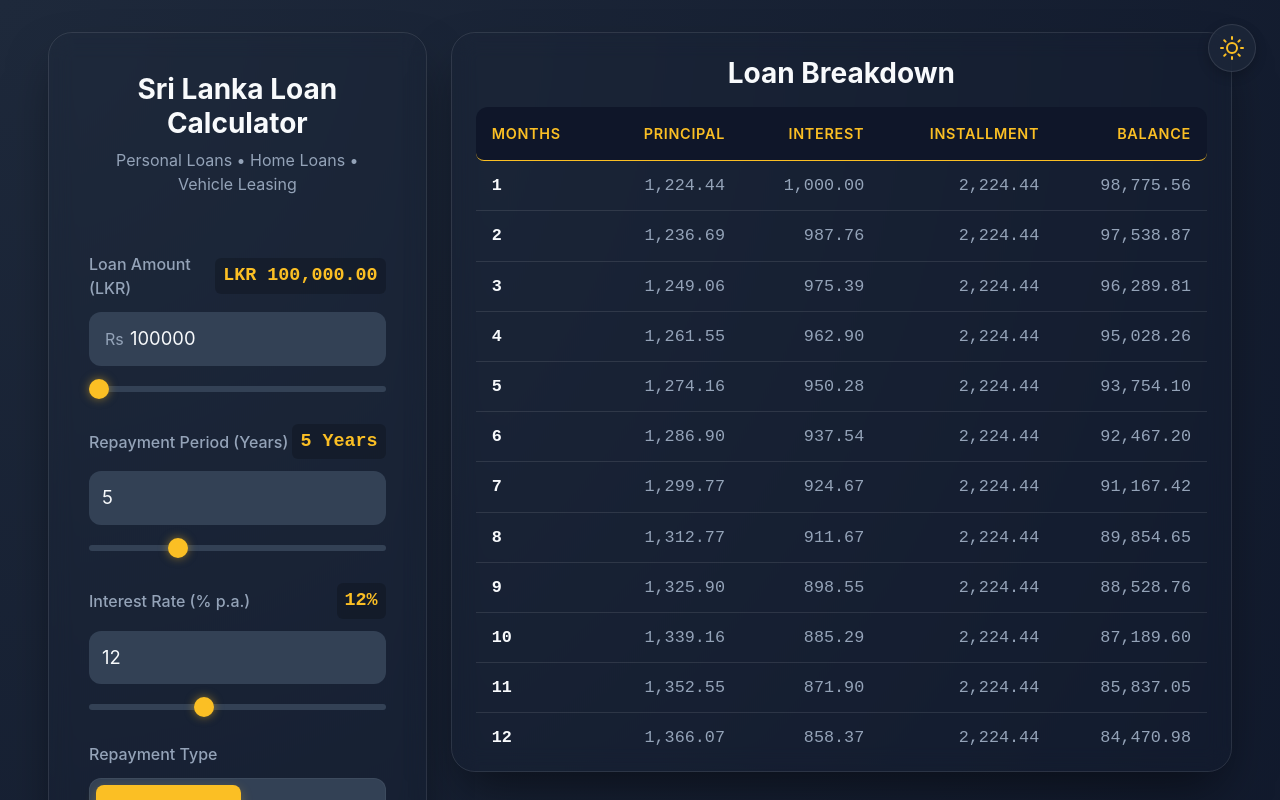
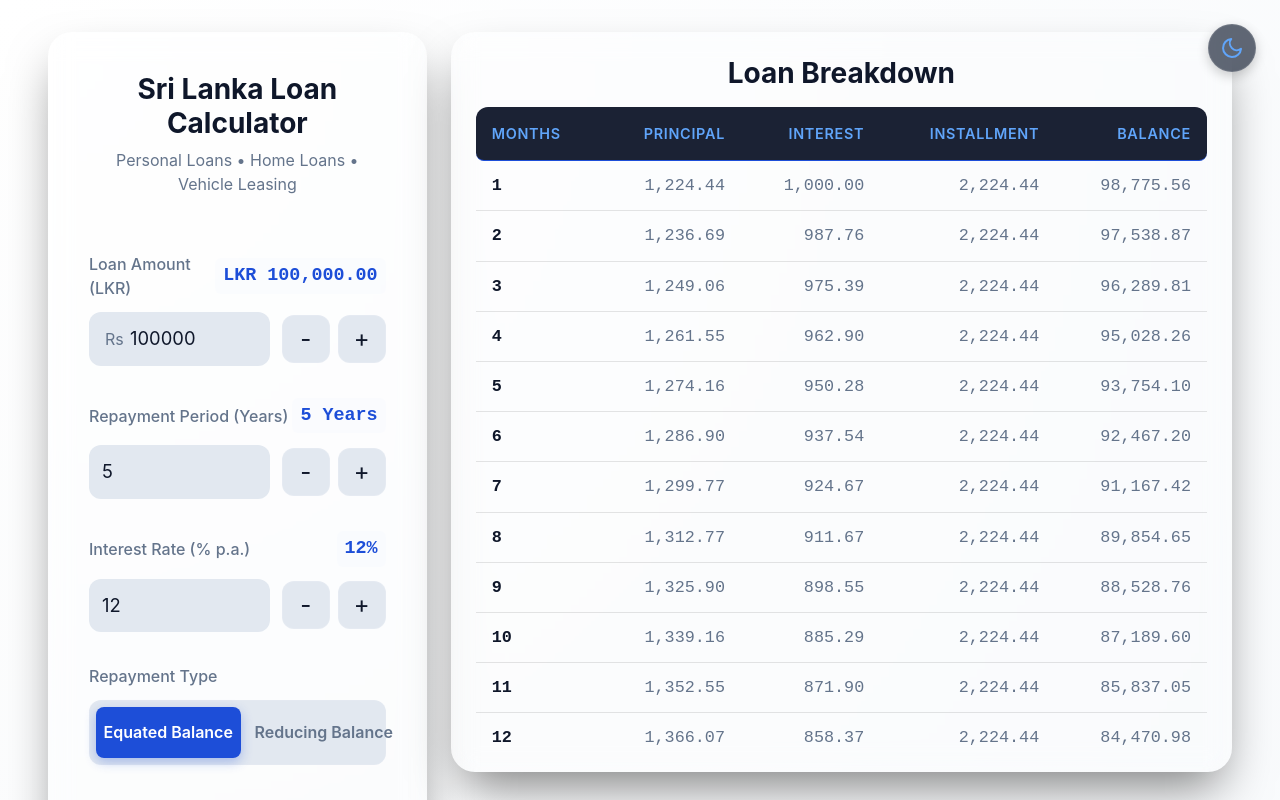
Before and after one commit to dushyanthkandiah/srilanka-bank-loan-calculator, a Next.js app: page / in a window 1280 px wide. Shown: the top 800 px of the page. Built offline with nearby package versions, Linux system fonts and the light colour scheme.

Commit message:
changes the theme

```diff
--- a/src/app/components/BreakdownTable.module.css
+++ b/src/app/components/BreakdownTable.module.css
@@ -61,7 +61,7 @@
 .customTable thead th {
     background: rgba(15, 23, 42, 0.95);
     /* Nearly opaque dark blue */
-    color: var(--primary);
+    color: var(--table-header-text);
     /* Gold text for headers */
     position: sticky;
     top: 0;
--- a/src/app/components/Calculator.module.css
+++ b/src/app/components/Calculator.module.css
@@ -31,8 +31,7 @@
 
 @media (max-width: 767px) {
     .card {
-        padding-left: 0.5rem;
-        padding-right: 0.5rem;
+        padding: 2rem 1.5rem;
         border-radius: 0;
         border-left: none;
         border-right: none;
@@ -79,7 +78,7 @@
     font-size: 1.15rem;
     color: var(--primary);
     font-weight: 600;
-    background: rgba(0, 0, 0, 0.2);
+    background: rgba(237, 244, 255, 0.178);
     padding: 0.25rem 0.5rem;
     border-radius: 6px;
 }
@@ -116,7 +115,7 @@
 
 .numberInput:focus {
     border-color: var(--primary);
-    box-shadow: 0 0 0 2px rgba(251, 191, 36, 0.2);
+    box-shadow: 0 0 0 2px rgba(var(--primary-rgb), 0.2);
 }
 
 .toggleGroup {
@@ -144,9 +143,9 @@
 
 .toggleBtnActive {
     background: var(--primary);
-    color: #1e293b;
+    color: var(--on-primary);
     /* Dark text on gold for better contrast */
-    box-shadow: 0 4px 12px rgba(251, 191, 36, 0.3);
+    box-shadow: 0 4px 12px rgba(var(--primary-rgb), 0.3);
 }
 
 .toggleBtn:hover:not(.toggleBtnActive) {
@@ -158,6 +157,7 @@
 /* Range Slider Styling */
 .slider {
     -webkit-appearance: none;
+    appearance: none;
     width: 100%;
     height: 6px;
     background: var(--surface-highlight);
@@ -176,7 +176,7 @@
     background: var(--primary);
     cursor: pointer;
     transition: transform 0.1s;
-    box-shadow: 0 0 10px rgba(251, 191, 36, 0.5);
+    box-shadow: 0 0 10px rgba(var(--primary-rgb), 0.5);
 }
 
 .slider::-webkit-slider-thumb:hover {
@@ -184,7 +184,7 @@
 }
 
 .resultSection {
-    background: rgba(0, 0, 0, 0.2);
+    background: rgba(237, 244, 255, 0.178);
     padding: 1.5rem;
     border-radius: var(--radius);
     text-align: center;
@@ -204,7 +204,7 @@
     font-size: clamp(1.8rem, 6vw, 3rem);
     font-weight: 800;
     color: var(--primary);
-    text-shadow: 0 0 20px rgba(251, 191, 36, 0.3);
+    text-shadow: 0 0 20px rgba(var(--primary-rgb), 0.3);
     overflow-wrap: break-word;
     word-break: break-all;
     /* Fallback for very long numbers */
@@ -239,3 +239,49 @@
     color: var(--foreground);
     font-weight: 600;
 }
+
+.inputRowWithButtons {
+    display: flex;
+    gap: 0.75rem;
+    align-items: center;
+}
+
+.inputRowWithButtons .inputWrapper {
+    flex: 1;
+}
+
+.adjustButtons {
+    display: flex;
+    gap: 0.5rem;
+}
+
+.adjustBtn {
+    background: var(--surface-highlight);
+    border: 1px solid rgba(255, 255, 255, 0.1);
+    color: var(--foreground);
+    width: 48px;
+    height: 48px;
+    border-radius: var(--radius);
+    cursor: pointer;
+    font-size: 1.5rem;
+    display: flex;
+    align-items: center;
+    justify-content: center;
+    transition: all 0.2s cubic-bezier(0.4, 0, 0.2, 1);
+    flex-shrink: 0;
+    touch-action: manipulation;
+    user-select: none;
+    -webkit-user-select: none;
+}
+
+.adjustBtn:hover {
+    background: var(--primary);
+    color: var(--on-primary);
+    border-color: var(--primary);
+    transform: translateY(-2px);
+    box-shadow: 0 4px 12px rgba(var(--primary-rgb), 0.2);
+}
+
+.adjustBtn:active {
+    transform: translateY(0);
+}
--- a/src/app/components/Calculator.tsx
+++ b/src/app/components/Calculator.tsx
@@ -1,22 +1,22 @@
 "use client";
 
-import React from "react";
+import React, { useRef, useEffect } from "react";
 import styles from "./Calculator.module.css";
 
 interface CalculatorProps {
     loanAmount: number | null;
-    setLoanAmount: (val: number | null) => void;
+    setLoanAmount: React.Dispatch<React.SetStateAction<number | null>>;
     interestRate: number | null;
-    setInterestRate: (val: number | null) => void;
+    setInterestRate: React.Dispatch<React.SetStateAction<number | null>>;
     years: number | null;
-    setYears: (val: number | null) => void;
+    setYears: React.Dispatch<React.SetStateAction<number | null>>;
     emi: number;
     firstMonthInterest: number;
     firstMonthCapital: number;
     totalPayment: number;
     totalInterest: number;
     repaymentType: string;
-    setRepaymentType: (val: string) => void;
+    setRepaymentType: React.Dispatch<React.SetStateAction<string>>;
 }
 
 const Calculator: React.FC<CalculatorProps> = ({
@@ -34,6 +34,17 @@ const Calculator: React.FC<CalculatorProps> = ({
     repaymentType,
     setRepaymentType,
 }) => {
+    const timerRef = useRef<NodeJS.Timeout | null>(null);
+
+    useEffect(() => {
+        return () => {
+            if (timerRef.current) {
+                clearTimeout(timerRef.current as any);
+                clearInterval(timerRef.current as any);
+            }
+        };
+    }, []);
+
     // Constants
     const MIN_AMOUNT = 100000;
     const MAX_AMOUNT = 10000000;
@@ -58,6 +69,73 @@ const Calculator: React.FC<CalculatorProps> = ({
         }
         const val = Number(e.target.value);
         setLoanAmount(val);
+    };
+
+    const handleIncrementAmount = () => {
+        setLoanAmount(prev => (prev ?? 0) + 100000);
+    };
+
+    const handleDecrementAmount = () => {
+        setLoanAmount(prev => {
+            const next = (prev ?? 0) - 100000;
+            return next >= MIN_AMOUNT ? next : MIN_AMOUNT;
+        });
+    };
+
+    const handleIncrementYears = () => {
+        setYears(prev => (prev ?? 0) + 1);
+    };
+
+    const handleDecrementYears = () => {
+        setYears(prev => {
+            const next = (prev ?? 0) - 1;
+            return next >= MIN_YEARS ? next : MIN_YEARS;
+        });
+    };
+
+    const handleIncrementRate = () => {
+        setInterestRate(prev => (prev ?? 0) + 0.5);
+    };
+
+    const handleDecrementRate = () => {
+        setInterestRate(prev => {
+            const next = (prev ?? 0) - 0.5;
+            return next >= MIN_RATE ? next : MIN_RATE;
+        });
+    };
+
+    const startAdjusting = (type: 'incAmount' | 'decAmount' | 'incYears' | 'decYears' | 'incRate' | 'decRate') => {
+        // Auto-hide keyboard on mobile
+        if (document.activeElement instanceof HTMLElement) {
+            document.activeElement.blur();
+        }
+
+        let action;
+        switch (type) {
+            case 'incAmount': action = handleIncrementAmount; break;
+            case 'decAmount': action = handleDecrementAmount; break;
+            case 'incYears': action = handleIncrementYears; break;
+            case 'decYears': action = handleDecrementYears; break;
+            case 'incRate': action = handleIncrementRate; break;
+            case 'decRate': action = handleDecrementRate; break;
+        }
+
+        if (!action) return;
+        action();
+
+        if (timerRef.current) clearTimeout(timerRef.current as any);
+
+        timerRef.current = setTimeout(() => {
+            timerRef.current = setInterval(action!, 80) as any;
+        }, 500);
+    };
+
+    const stopAdjusting = () => {
+        if (timerRef.current) {
+            clearTimeout(timerRef.current as any);
+            clearInterval(timerRef.current as any);
+            timerRef.current = null;
+        }
     };
 
     const handleRateChange = (e: React.ChangeEvent<HTMLInputElement>) => {
@@ -91,6 +169,7 @@ const Calculator: React.FC<CalculatorProps> = ({
                     <label className={styles.label}>Loan Amount (LKR)</label>
                     <span className={styles.valueDisplay}>{formatCurrency(loanAmount)}</span>
                 </div>
+                <div className={styles.inputRowWithButtons}>
                     <div className={styles.inputWrapper}>
                         <span className={styles.currencySymbol}>Rs</span>
                         <input
@@ -98,18 +177,31 @@ const Calculator: React.FC<CalculatorProps> = ({
                             value={loanAmount ?? ""}
                             onChange={handleAmountChange}
                             className={`${styles.numberInput} ${styles.numberInputWithSymbol}`}
-                        min={MIN_AMOUNT}
                         />
                     </div>
-                <input
-                    type="range"
-                    min={MIN_AMOUNT}
-                    max={MAX_AMOUNT}
-                    step={100000}
-                    value={loanAmount ?? 0}
-                    onChange={handleAmountChange}
-                    className={styles.slider}
-                />
+                    <div className={styles.adjustButtons}>
+                        <button
+                            onPointerDown={(e) => { e.preventDefault(); startAdjusting('decAmount'); }}
+                            onPointerUp={stopAdjusting}
+                            onPointerLeave={stopAdjusting}
+                            className={styles.adjustBtn}
+                            type="button"
+                            title="Decrease by 100,000"
+                        >
+                            -
+                        </button>
+                        <button
+                            onPointerDown={(e) => { e.preventDefault(); startAdjusting('incAmount'); }}
+                            onPointerUp={stopAdjusting}
+                            onPointerLeave={stopAdjusting}
+                            className={styles.adjustBtn}
+                            type="button"
+                            title="Increase by 100,000"
+                        >
+                            +
+                        </button>
+                    </div>
+                </div>
             </div>
 
             {/* Repayment Period */}
@@ -118,6 +210,7 @@ const Calculator: React.FC<CalculatorProps> = ({
                     <label className={styles.label}>Repayment Period (Years)</label>
                     <span className={styles.valueDisplay}>{years} Years</span>
                 </div>
+                <div className={styles.inputRowWithButtons}>
                     <div className={styles.inputWrapper}>
                         <input
                             type="number"
@@ -127,15 +220,29 @@ const Calculator: React.FC<CalculatorProps> = ({
                             min={MIN_YEARS}
                         />
                     </div>
-                <input
-                    type="range"
-                    min={MIN_YEARS}
-                    max={MAX_YEARS}
-                    step={1}
-                    value={years ?? 0}
-                    onChange={handleYearsChange}
-                    className={styles.slider}
-                />
+                    <div className={styles.adjustButtons}>
+                        <button
+                            onPointerDown={(e) => { e.preventDefault(); startAdjusting('decYears'); }}
+                            onPointerUp={stopAdjusting}
+                            onPointerLeave={stopAdjusting}
+                            className={styles.adjustBtn}
+                            type="button"
+                            title="Decrease by 1 Year"
+                        >
+                            -
+                        </button>
+                        <button
+                            onPointerDown={(e) => { e.preventDefault(); startAdjusting('incYears'); }}
+                            onPointerUp={stopAdjusting}
+                            onPointerLeave={stopAdjusting}
+                            className={styles.adjustBtn}
+                            type="button"
+                            title="Increase by 1 Year"
+                        >
+                            +
+                        </button>
+                    </div>
+                </div>
             </div>
 
             {/* Interest Rate */}
@@ -144,6 +251,7 @@ const Calculator: React.FC<CalculatorProps> = ({
                     <label className={styles.label}>Interest Rate (% p.a.)</label>
                     <span className={styles.valueDisplay}>{interestRate}%</span>
                 </div>
+                <div className={styles.inputRowWithButtons}>
                     <div className={styles.inputWrapper}>
                         <input
                             type="number"
@@ -155,15 +263,29 @@ const Calculator: React.FC<CalculatorProps> = ({
                             step={0.5}
                         />
                     </div>
-                <input
-                    type="range"
-                    min={MIN_RATE}
-                    max={MAX_RATE}
-                    step={0.5}
-                    value={interestRate ?? 0}
-                    onChange={handleRateChange}
-                    className={styles.slider}
-                />
+                    <div className={styles.adjustButtons}>
+                        <button
+                            onPointerDown={(e) => { e.preventDefault(); startAdjusting('decRate'); }}
+                            onPointerUp={stopAdjusting}
+                            onPointerLeave={stopAdjusting}
+                            className={styles.adjustBtn}
+                            type="button"
+                            title="Decrease by 0.5%"
+                        >
+                            -
+                        </button>
+                        <button
+                            onPointerDown={(e) => { e.preventDefault(); startAdjusting('incRate'); }}
+                            onPointerUp={stopAdjusting}
+                            onPointerLeave={stopAdjusting}
+                            className={styles.adjustBtn}
+                            type="button"
+                            title="Increase by 0.5%"
+                        >
+                            +
+                        </button>
+                    </div>
+                </div>
             </div>
 
             {/* Repayment Type Toggle */}
--- a/src/app/components/ThemeToggle.module.css
+++ b/src/app/components/ThemeToggle.module.css
@@ -7,7 +7,7 @@
     backdrop-filter: blur(12px);
     -webkit-backdrop-filter: blur(12px);
     border: 1px solid rgba(255, 255, 255, 0.1);
-    color: var(--primary);
+    color: var(--table-header-text);
     width: 48px;
     height: 48px;
     border-radius: 50%;
--- a/src/app/globals.css
+++ b/src/app/globals.css
@@ -1,26 +1,32 @@
 :root {
   --background: #0f172a;
   --foreground: #f8fafc;
-  --primary: #fbbf24;
-  /* Gold/Amber */
-  --primary-hover: #f59e0b;
+  --primary: #60a5fa;
+  --primary-rgb: 96, 165, 250;
+  /* Blue */
+  --primary-hover: #3b82f6;
+  --on-primary: #1e293b;
   --surface: #1e293b;
   --surface-highlight: #334155;
   --text-muted: #94a3b8;
   --radius: 12px;
   --border-color: rgba(255, 255, 255, 0.1);
+  --table-header-text: var(--primary);
 }
 
 .light {
   --background: #f8fafc;
   --foreground: #0f172a;
-  --primary: #d97706;
-  /* Darker Amber for light mode contrast */
-  --primary-hover: #b45309;
+  --primary: #1d4ed8;
+  /* Dark Blue */
+  --primary-rgb: 29, 78, 216;
+  --primary-hover: #1e3a8a;
+  --on-primary: #ffffff;
   --surface: #ffffff;
   --surface-highlight: #e2e8f0;
   --text-muted: #64748b;
   --border-color: rgba(0, 0, 0, 0.1);
+  --table-header-text: #60a5fa;
 }
 
 * {
```
Also changed, not shown: src/app/page.tsx (+7 -0 lines), public/icon.png, 1 other file (tests, documents, lock files or other folders). Lines whose indentation alone changed are shown as unchanged.
